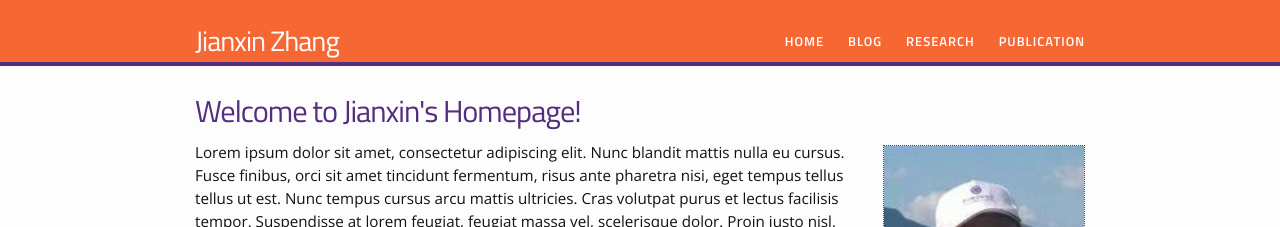
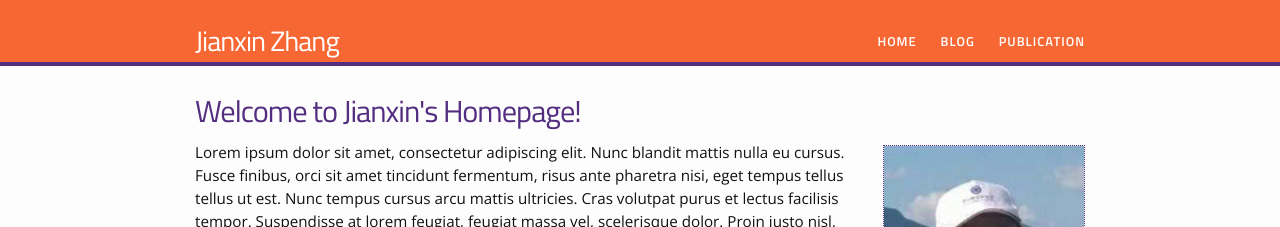
Before and after one commit to 0ZJX0/0ZJX0.github.io, a Jekyll site: the page built from index.html, in a window 1280 px wide. Shown: the top 227 px of the page. Built offline with Jekyll 4.4.1, drawn with Linux system fonts in a browser that asks for light colours.

Commit message:
Update header.html

```diff
--- a/_includes/header.html
+++ b/_includes/header.html
@@ -17,9 +17,9 @@
 				<ul class="menu">
 					<li> <a class="page-link" href="/home">Home</a></li>
 					<li> <a class="page-link"  href="/blog">Blog</a></li>
-					<li> <a class="page-link"  href="/publication">Research</a></li>
 					<li> <a class="page-link" href="/publication">Publication</a></li>
 <!--
+                                        <li> <a class="page-link"  href="/publication">Research</a></li>
 					<li> <a class="page-link" href="/blog">For Students</a></li>
 					<li> <a class="page-link"  href="/blog">Research</a></li>
 					<li> <a class="page-link" href="/blog">Teaching</a>
```
